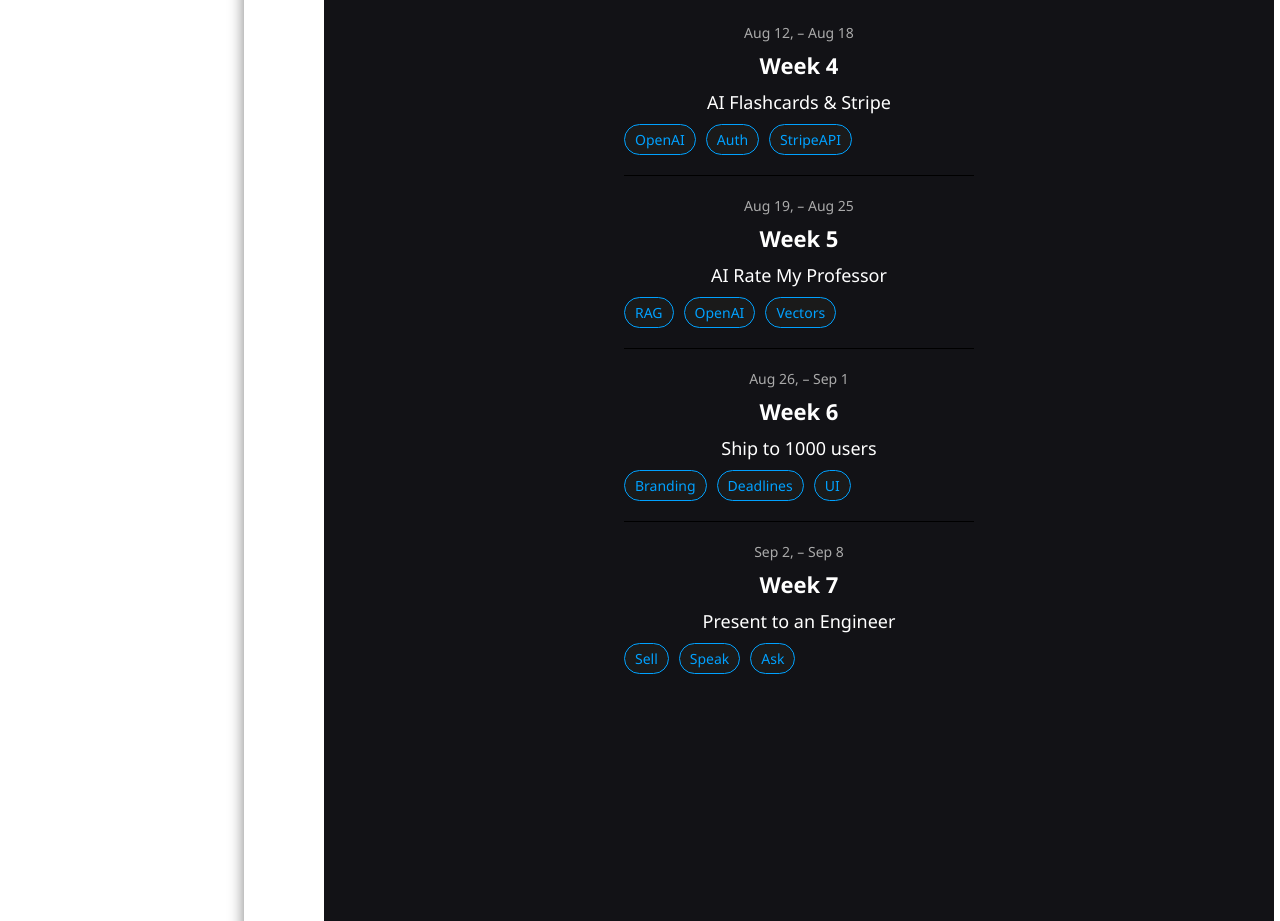
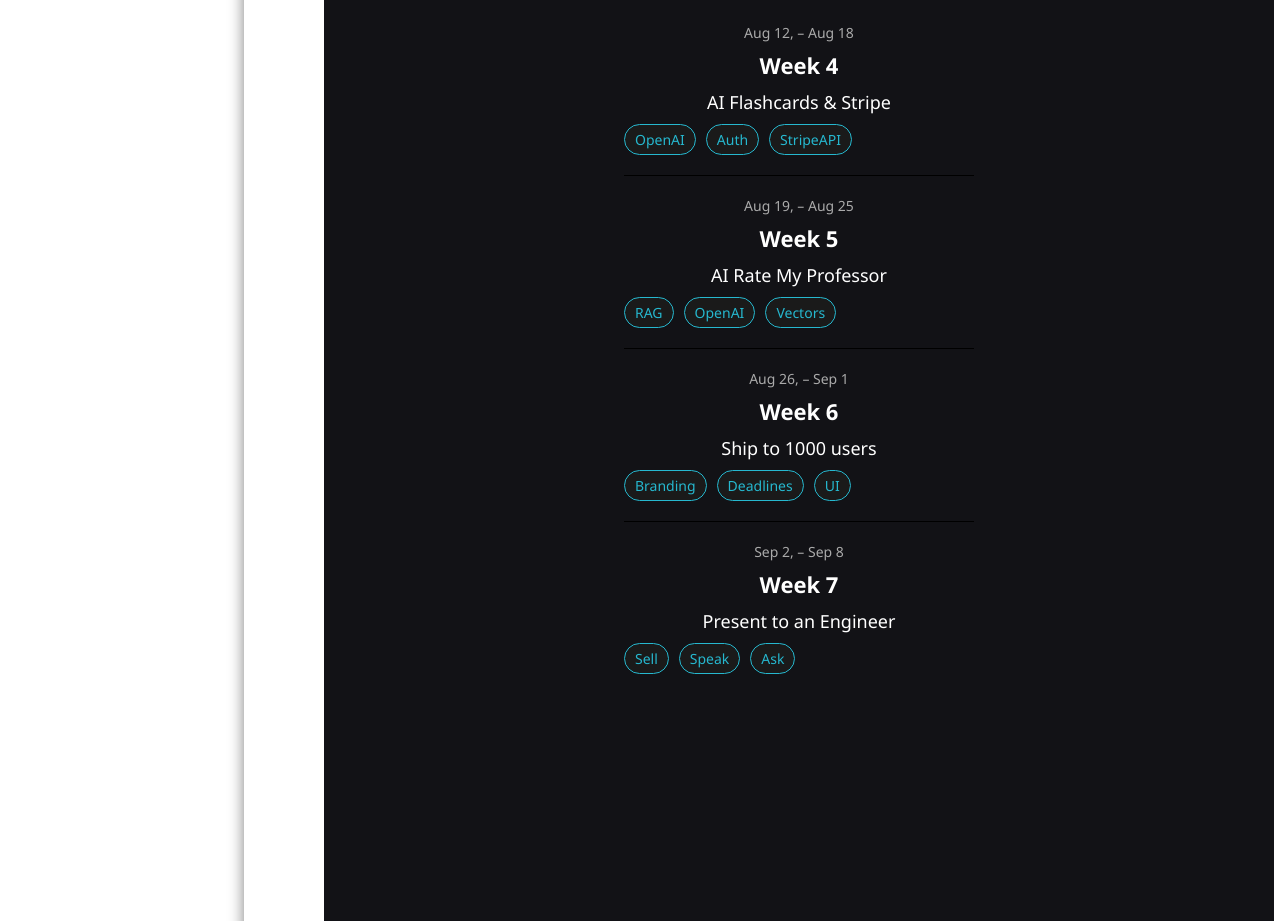
Before and after one commit to thefaizwork/fellowsitee, a plain HTML site: page components/curriculum/curriculum.html in a window 1280 px wide. Shown: the part 1620-2541 px from the top of the page. Drawn offline with Linux system fonts and the light colour scheme.

Commit message:
Update curriculum.modules.css

```diff
--- a/components/curriculum/curriculum.modules.css
+++ b/components/curriculum/curriculum.modules.css
@@ -164,8 +164,8 @@ video {
     padding: 5px 10px;
     border-radius: 20px;
     font-size: 14px;
-    color: #00A1FF;
-    border: 1px solid #00A1FF;
+    color: hsl(188, 69%, 48%) ;
+    border: 1px solid hsl(188, 69%, 48%) ;
 }
 
 
```
